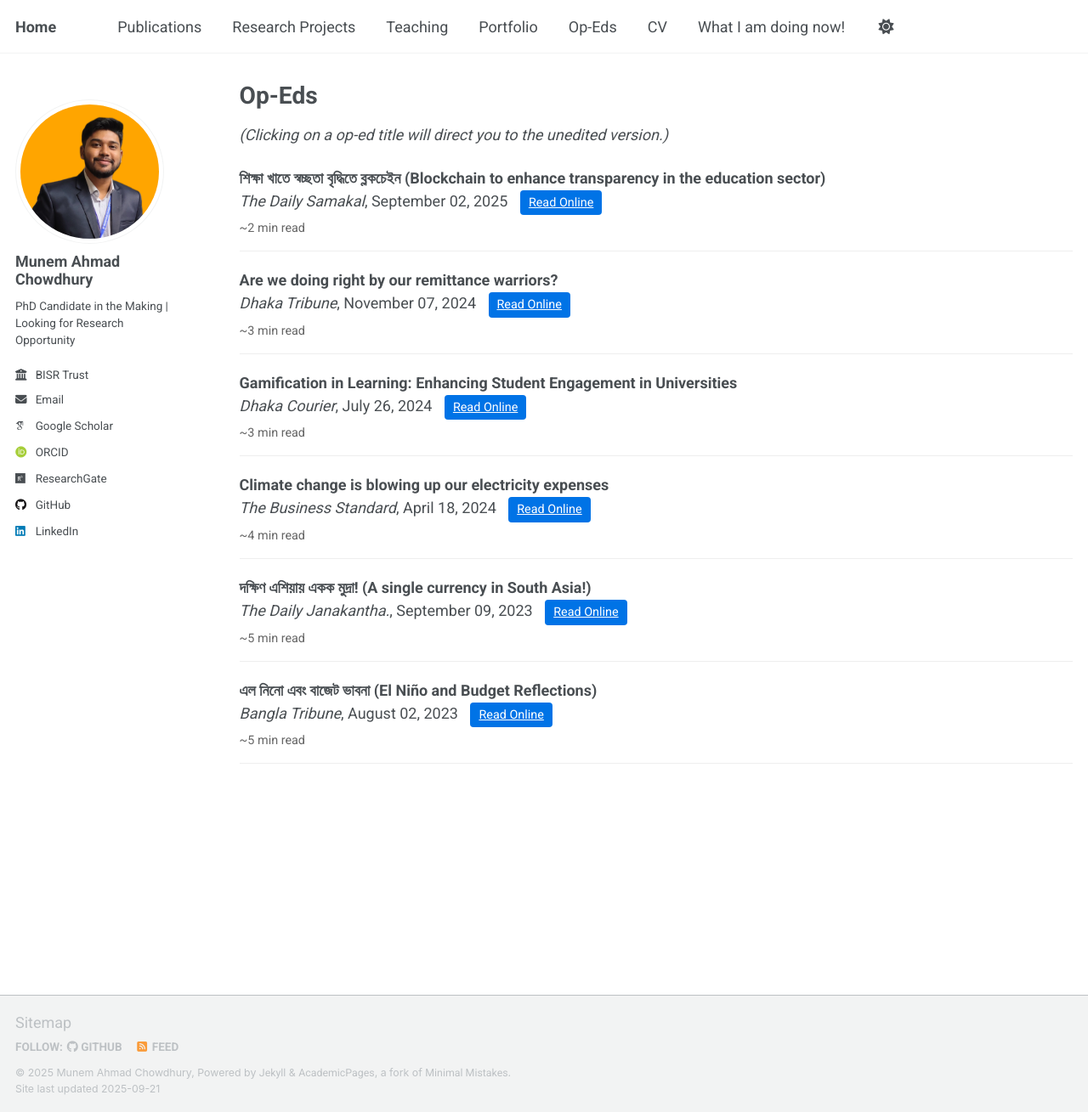
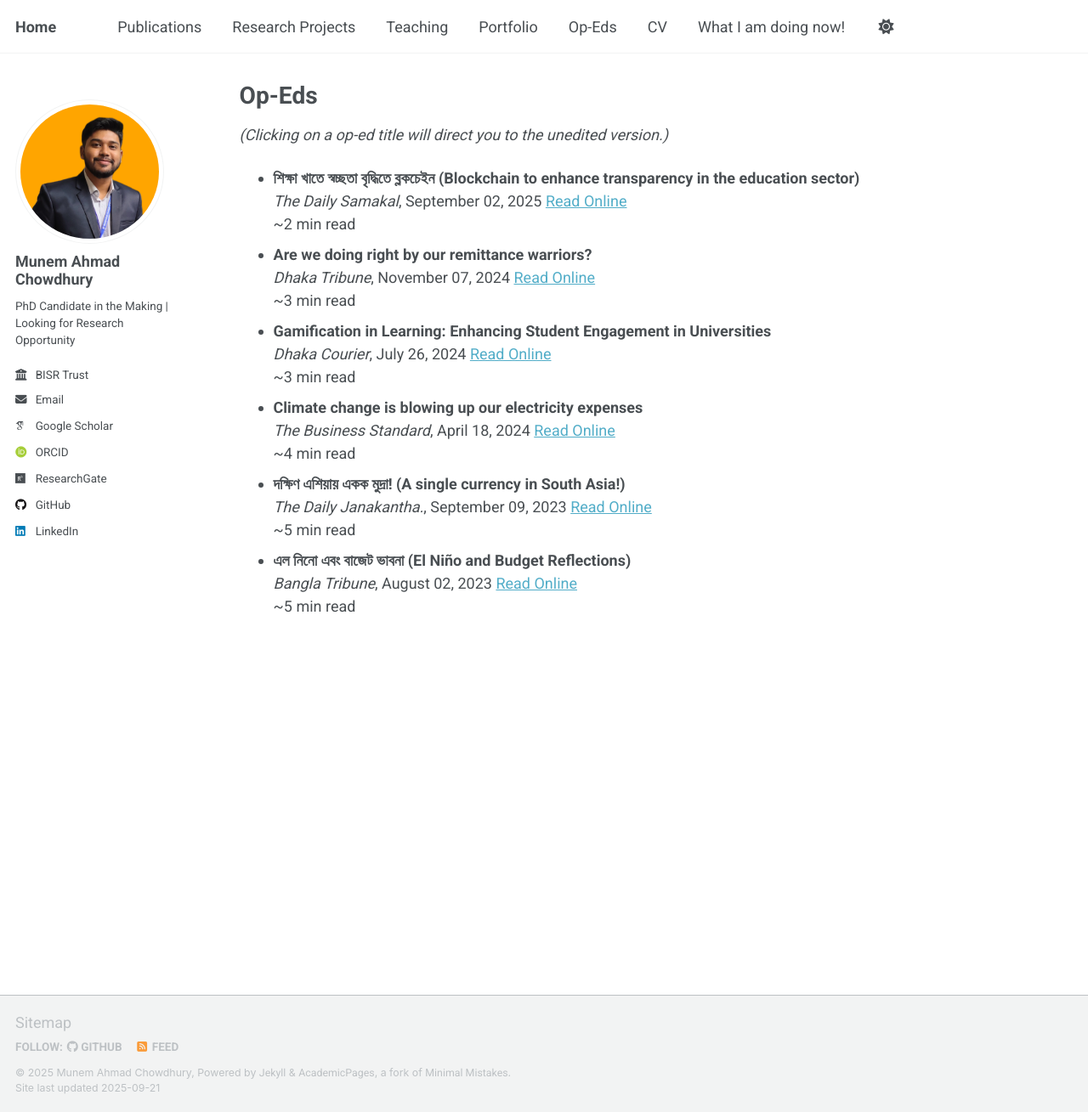
Before and after one commit to munemahmad/munemahmad.github.io, a Jekyll site: the page built from opeds.md, in a window 1280 px wide and 1309 px high. Shown: the whole window at 85% size. Built offline with Jekyll 4.4.1, drawn with Linux system fonts in a browser that asks for light colours; some web fonts are replaced; a script that is not in the unit is left out.

Commit message:
Update main.scss

```diff
--- a/assets/css/main.scss
+++ b/assets/css/main.scss
@@ -98,39 +98,3 @@
   color: #0073e6;
   margin-top: 8px;
 }
-
-
-/* Opeds List */
-.opeds-list {
-  list-style: none;
-  padding: 0;
-}
-
-.opeds-item {
-  margin-bottom: 20px;
-  padding-bottom: 15px;
-  border-bottom: 1px solid #eee;
-}
-
-/* Button style */
-.btn-read {
-  display: inline-block;
-  padding: 4px 10px;
-  margin-left: 10px;
-  font-size: 0.8rem;
-  color: #fff !important;
-  background-color: #0073e6;
-  border-radius: 4px;
-  text-decoration: none;
-  transition: background-color 0.3s ease;
-}
-
-.btn-read:hover {
-  background-color: #005bb5;
-}
-
-/* Reading time */
-.reading-time {
-  font-size: 0.8rem;
-  color: #666;
-}
```
